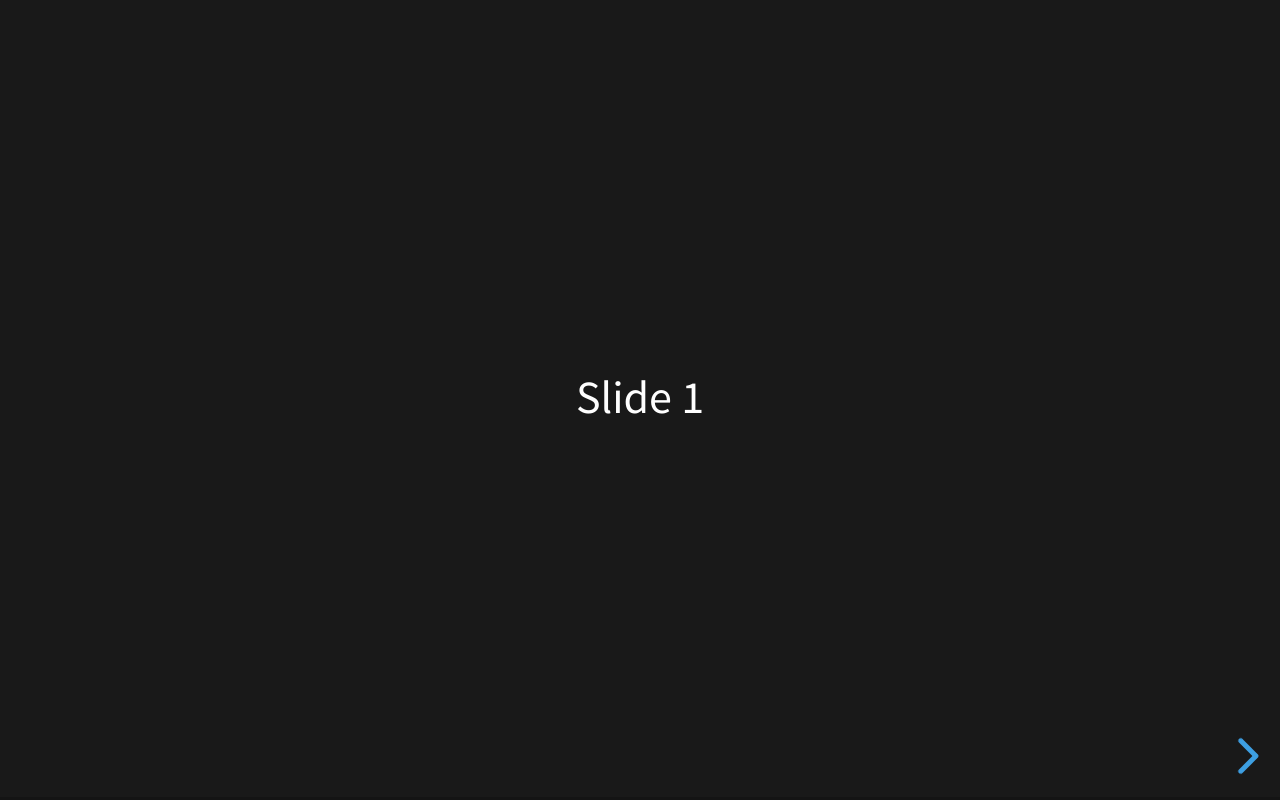
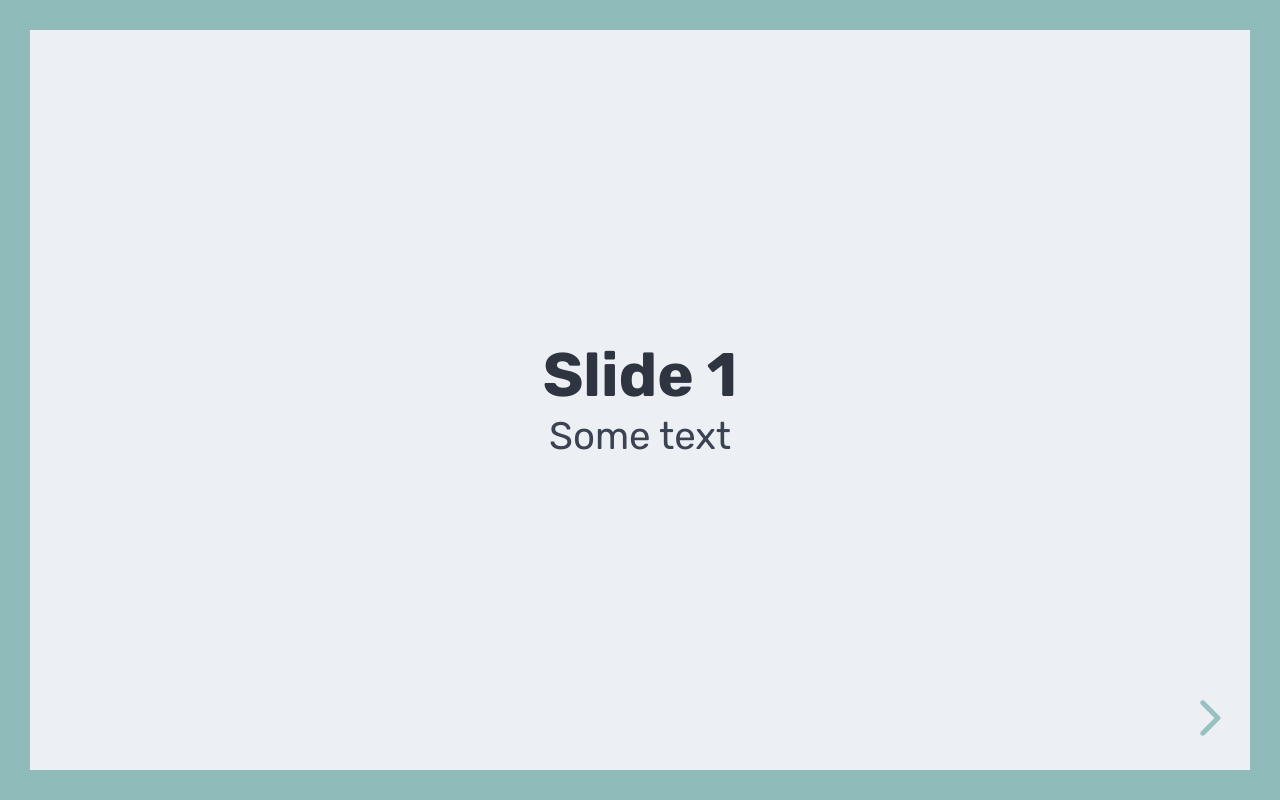
Before and after one commit to mbhall88/qmrl-slides, a website: page index.html in a window 1280 px wide. Drawn offline with Linux system fonts and the light colour scheme.

Commit message:
create nord theme

```diff
--- /dev/null
+++ b/css/theme/source/nord.scss
@@ -0,0 +1,123 @@
+/**
+ * Nord theme for reveal.js. https://www.nordtheme.com/
+ *
+ * By Michael Hall
+ */
+
+// Default mixins and settings -----------------
+@import "../template/mixins";
+@import "../template/settings";
+// ---------------------------------------------
+
+// Include theme-specific fonts
+@import url('https://fonts.googleapis.com/css2?family=Rubik:wght@400;700&display=swap');
+
+// Import the nord colour swatches
+@import "../template/palette/nord.scss";
+
+// Override theme settings (see ../template/settings.scss)
+$backgroundColor: $nord6;
+
+$mainColor: $nord1;
+$headingColor: $nord0;
+
+$mainFontSize: 42px;
+$mainFont: 'Rubik', Helvetica, sans-serif;
+$headingFont: 'Rubik', Helvetica, sans-serif;
+$headingTextShadow: none;
+$headingLetterSpacing: normal;
+$headingTextTransform: normal;
+$headingFontWeight: 700;
+$linkColor: $nord10;
+$linkColorHover: lighten($linkColor, 15%);
+$selectionBackgroundColor: lighten($linkColor, 25%);
+
+$heading1Size: 2.5em;
+$heading2Size: 1.6em;
+$heading3Size: 1.3em;
+$heading4Size: 1.0em;
+
+$borderColour: $nord7;
+
+
+// Change text colors against dark slide backgrounds
+@include dark-bg-text-color(#fff);
+
+
+// Theme template ------------------------------
+@import "../template/theme";
+// ---------------------------------------------
+/*********************************************
+ * NAVIGATION CONTROLS
+ *********************************************/
+.reveal .controls {
+  color: $borderColour; }
+
+/*********************************************
+ * BORDER OF SLIDES
+ *********************************************/
+.reveal .controls {
+  right: 50px;
+  bottom: 50px;
+}
+
+.line {
+  content: '';
+  position: fixed;
+  background: $borderColour;
+  z-index: 105;
+}
+
+.line.top {
+  left: 0;
+  top: 0;
+  width: 100%;
+  height: 30px;
+}
+
+@media (max-width: 840px) {
+  .line.top {
+    height: 15px;
+  }
+}
+
+.line.bottom {
+  left: 0;
+  top: auto;
+  bottom: 0;
+  width: 100%;
+  height: 30px;
+}
+
+@media (max-width: 840px) {
+  .line.bottom {
+    height: 15px;
+  }
+}
+
+.line.left {
+  left: 0;
+  top: 0;
+  width: 30px;
+  height: 200%;
+}
+
+@media (max-width: 840px) {
+  .line.left {
+    width: 15px;
+  }
+}
+
+.line.right {
+  left: auto;
+  right: 0;
+  top: 0;
+  width: 30px;
+  height: 200%;
+}
+
+@media (max-width: 840px) {
+  .line.right {
+    width: 15px;
+  }
+}
--- /dev/null
+++ b/css/theme/template/palette/nord.scss
@@ -0,0 +1,235 @@
+// Copyright (c) 2016-present Arctic Ice Studio <development@arcticicestudio.com>
+// Copyright (c) 2016-present Sven Greb <development@svengreb.de>
+
+// Project:    Nord
+// Version:    0.2.0
+// Repository: https://github.com/arcticicestudio/nord
+// License:    MIT
+// References:
+//   http://sass-lang.com
+//   http://sassdoc.com
+
+////
+/// An arctic, north-bluish color palette.
+/// Created for the clean- and minimal flat design pattern to achieve a optimal focus and readability for code syntax
+/// highlighting and UI.
+/// It consists of a total of sixteen, carefully selected, dimmed pastel colors for a eye-comfortable, but yet colorful
+/// ambiance.
+///
+/// @author Arctic Ice Studio <development@arcticicestudio.com>
+////
+
+/// Base component color of "Polar Night".
+///
+/// Used for texts, backgrounds, carets and structuring characters like curly- and square brackets.
+///
+/// @access public
+/// @example scss - SCSS
+///   /* For dark ambiance themes */
+///   .background {
+///     background-color: $nord0;
+///   }
+///   /* For light ambiance themes */
+///   .text {
+///     color: $nord0;
+///   }
+/// @group polarnight
+/// @since 0.1.0
+$nord0: #2e3440;
+
+/// Lighter shade color of the base component color.
+///
+/// Used as a lighter background color for UI elements like status bars.
+///
+/// @access public
+/// @group polarnight
+/// @see $nord0
+/// @since 0.1.0
+$nord1: #3b4252;
+
+/// Lighter shade color of the base component color.
+///
+/// Used as line highlighting in the editor.
+/// In the UI scope it may be used as selection- and highlight color.
+///
+/// @access public
+/// @example scss - SCSS
+///   /* Code Syntax Highlighting scope */
+///   .editor {
+///     &.line {
+///       background-color: $nord2;
+///     }
+///   }
+///
+///   /* UI scope */
+///   button {
+///     &:selected {
+///       background-color: $nord2;
+///     }
+///   }
+/// @group polarnight
+/// @see $nord0
+/// @since 0.1.0
+$nord2: #434c5e;
+
+/// Lighter shade color of the base component color.
+///
+/// Used for comments, invisibles, indent- and wrap guide marker.
+/// In the UI scope used as pseudoclass color for disabled elements.
+///
+/// @access public
+/// @example scss - SCSS
+///   /* Code Syntax Highlighting scope */
+///   .editor {
+///     &.indent-guide,
+///     &.wrap-guide {
+///       &.marker {
+///         color: $nord3;
+///       }
+///     }
+///   }
+///   .comment,
+///   .invisible {
+///     color: $nord3;
+///   }
+///
+///   /* UI scope */
+///   button {
+///     &:disabled {
+///       background-color: $nord3;
+///     }
+///   }
+/// @group polarnight
+/// @see $nord0
+/// @since 0.1.0
+$nord3: #4c566a;
+
+/// Base component color of "Snow Storm".
+///
+/// Main color for text, variables, constants and attributes.
+/// In the UI scope used as semi-light background depending on the theme shading design.
+///
+/// @access public
+/// @example scss - SCSS
+///   /* For light ambiance themes */
+///   .background {
+///     background-color: $nord4;
+///   }
+///   /* For dark ambiance themes */
+///   .text {
+///     color: $nord4;
+///   }
+/// @group snowstorm
+/// @since 0.1.0
+$nord4: #d8dee9;
+
+/// Lighter shade color of the base component color.
+///
+/// Used as a lighter background color for UI elements like status bars.
+/// Used as semi-light background depending on the theme shading design.
+///
+/// @access public
+/// @group snowstorm
+/// @see $nord4
+/// @since 0.1.0
+$nord5: #e5e9f0;
+
+/// Lighter shade color of the base component color.
+///
+/// Used for punctuations, carets and structuring characters like curly- and square brackets.
+/// In the UI scope used as background, selection- and highlight color depending on the theme shading design.
+///
+/// @access public
+/// @group snowstorm
+/// @see $nord4
+/// @since 0.1.0
+$nord6: #eceff4;
+
+/// Bluish core color.
+///
+/// Used for classes, types and documentation tags.
+///
+/// @access public
+/// @group frost
+/// @since 0.1.0
+$nord7: #8fbcbb;
+
+/// Bluish core accent color.
+///
+/// Represents the accent color of the color palette.
+/// Main color for primary UI elements and methods/functions.
+///
+/// Can be used for
+///   - Markup quotes
+///   - Markup link URLs
+///
+/// @access public
+/// @group frost
+/// @since 0.1.0
+$nord8: #88c0d0;
+
+/// Bluish core color.
+///
+/// Used for language-specific syntactic/reserved support characters and keywords, operators, tags, units and
+/// punctuations like (semi)colons,commas and braces.
+///
+/// @access public
+/// @group frost
+/// @since 0.1.0
+$nord9: #81a1c1;
+
+/// Bluish core color.
+///
+/// Used for markup doctypes, import/include/require statements, pre-processor statements and at-rules (`@`).
+///
+/// @access public
+/// @group frost
+/// @since 0.1.0
+$nord10: #5e81ac;
+
+/// Colorful component color.
+///
+/// Used for errors, git/diff deletion and linter marker.
+///
+/// @access public
+/// @group aurora
+/// @since 0.1.0
+$nord11: #bf616a;
+
+/// Colorful component color.
+///
+/// Used for annotations.
+///
+/// @access public
+/// @group aurora
+/// @since 0.1.0
+$nord12: #d08770;
+
+/// Colorful component color.
+///
+/// Used for escape characters, regular expressions and markup entities.
+/// In the UI scope used for warnings and git/diff renamings.
+///
+/// @access public
+/// @group aurora
+/// @since 0.1.0
+$nord13: #ebcb8b;
+
+/// Colorful component color.
+///
+/// Main color for strings and attribute values.
+/// In the UI scope used for git/diff additions and success visualizations.
+///
+/// @access public
+/// @group aurora
+/// @since 0.1.0
+$nord14: #a3be8c;
+
+/// Colorful component color.
+///
+/// Used for numbers.
+///
+/// @access public
+/// @group aurora
+/// @since 0.1.0
+$nord15: #b48ead;
--- a/index.html
+++ b/index.html
@@ -8,15 +8,25 @@
 
 		<link rel="stylesheet" href="dist/reset.css">
 		<link rel="stylesheet" href="dist/reveal.css">
-		<link rel="stylesheet" href="dist/theme/black.css">
+		<link rel="stylesheet" href="dist/theme/nord.css">
 
 		<!-- Theme used for syntax highlighted code -->
 		<link rel="stylesheet" href="plugin/highlight/monokai.css">
 	</head>
 	<body>
-		<div class="reveal">
+	<!--	Border line around slides		-->
+	<div class="line top"></div>
+	<div class="line bottom"></div>
+	<div class="line left"></div>
+	<div class="line right"></div>
+	<!--	Border line around slides		-->
+	<div class="reveal">
+
 			<div class="slides">
-				<section>Slide 1</section>
+				<section>
+					<h2>Slide 1</h2>
+					Some text
+				</section>
 				<section>Slide 2</section>
 			</div>
 		</div>
@@ -30,6 +40,7 @@
 			// - https://revealjs.com/initialization/
 			// - https://revealjs.com/config/
 			Reveal.initialize({
+				margin: 0.2,
 				hash: true,
 
 				// Learn about plugins: https://revealjs.com/plugins/
```
Also changed, not shown: dist/theme/nord.css (added).
